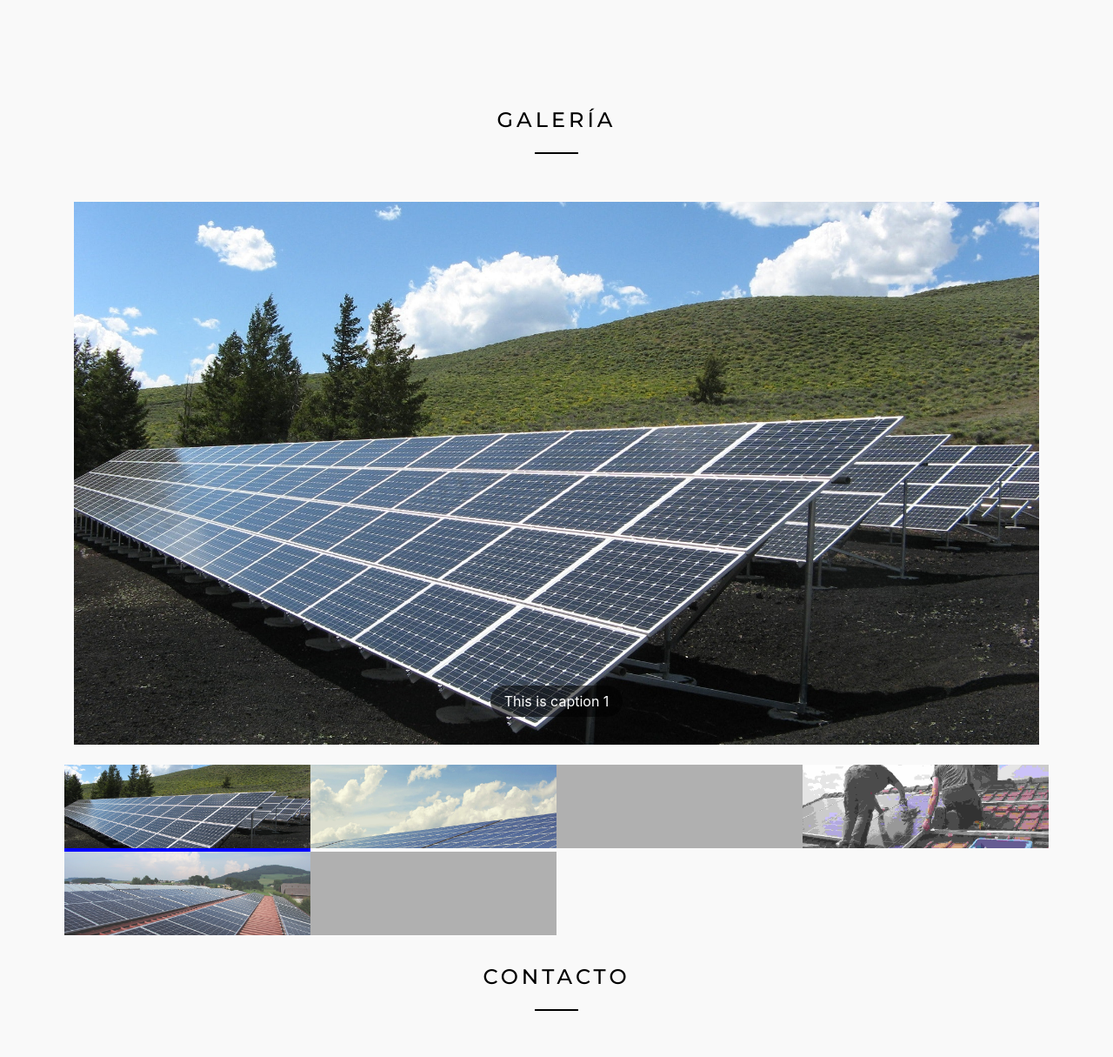
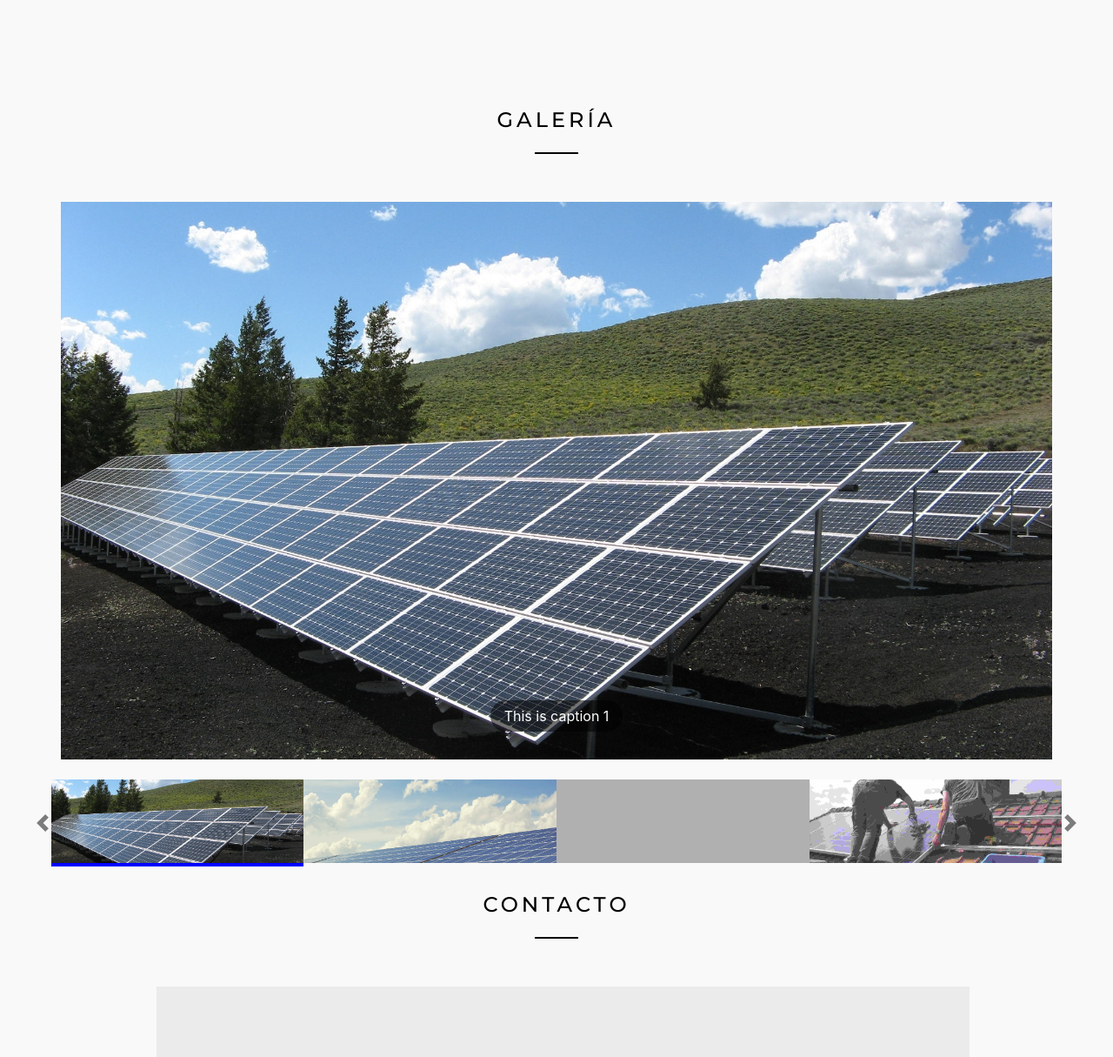
Before and after one commit to ccarcamog/indasa, a PHP site: page /component-show.php in a window 1280 px wide. Shown: the part 4532-5747 px from the top of the page at 87% size. Run offline with PHP 8.4, Linux system fonts and the light colour scheme; some libraries are stand-ins or nearby versions; grey boxes are pictures that could not be loaded.

Commit message:
Carousel de thumbnails creado

```diff
--- a/componentes/galeria.php
+++ b/componentes/galeria.php
@@ -10,7 +10,7 @@
 	</div>
 
 
-	<div class="container">
+	<div class="container p-0">
 		<ul class="wow fadeInUp" id="thumbnails">
 
 			<?php for ($i = 0; $i < 6; $i++) { ?>
@@ -21,12 +21,36 @@
 				</li>
 			<?php } ?>
 		</ul>
-		<div class="thumb-box">
+
+		<div class="thumb-box wow fadeInUp ">
+			<?php
+			$total = 6;
+			$cont = 0;
+			?>
 			<ul class="thumbs">
-				<?php for ($i = 0; $i < 6; $i++) { ?>
-					<li class="wow fadeInUp" data-wow-delay="<?= 0.2 * $i ?>s"><a href="#<?= ($i + 1) ?>" data-slide="<?= ($i + 1) ?>"><img src="/img/grupo-aider/galeria/galeria-<?= $i + 1 ?>.jpg" alt="This is caption 1 <a href='#link'>Even with links!</a>"></a></li>
-				<?php } ?>
-
+				<div id="thumbnailCarousel" class="carousel slide" data-ride="carousel" data-interval="3000">
+					<div class="carousel-inner">
+						<?php
+						while ($cont < $total) {
+						?>
+							<div class="carousel-item <?= ($cont == 0) ? "active" : "" ?>">
+								<?php for ($i = 0; $i < 4 && $cont < $total; $i++) { ?>
+									<li class="thumblink" data-goto="<?= ($i + 1) ?>"><a href="#<?= ($i + 1) ?>"><img src="/img/grupo-aider/galeria/galeria-<?= $i + 1 ?>.jpg" alt="This is caption 1 <a href='#link'>Even with links!</a>"></a></li>
+								<?php
+									$cont++;
+								} ?>
+							</div>
+						<?php } ?>
+					</div>
+					<a class="carousel-control-prev thumbnail-carousel-arrow-prev d-none d-md-flex svg-inverted" href="#thumbnailCarousel" role="button" data-slide="prev">
+						<span class="carousel-control-prev-icon " aria-hidden="true"></span>
+						<span class="sr-only">Previous</span>
+					</a>
+					<a class="carousel-control-next thumbnail-carousel-arrow-next d-none d-md-flex svg-inverted" href="#thumbnailCarousel" role="button" data-slide="next">
+						<span class="carousel-control-next-icon " aria-hidden="true"></span>
+						<span class="sr-only">Next</span>
+					</a>
+				</div>
 			</ul>
 		</div>
 
--- a/css/others/slippry.css
+++ b/css/others/slippry.css
@@ -336,3 +336,9 @@
 .thumbs{
 	padding: 0;
 }
+
+.thumbnail-carousel-arrow-prev{width:20px !important;left:-20px !important;}
+.thumbnail-carousel-arrow-next{width:20px !important;right:-20px !important;}
+.svg-inverted{
+  filter:invert(100%);
+}
--- a/js/active.js
+++ b/js/active.js
@@ -145,7 +145,8 @@
     }
   });
 
-  jQuery('.thumbs a').click(function () {
-    thumbs.goToSlide($(this).data('slide'));
+jQuery('.thumblink').click(function () {
+    console.log($(this).data('goto'))
+    thumbs.goToSlide($(this).data('goto'));
     return false;
   });
--- a/style.css
+++ b/style.css
@@ -881,7 +881,6 @@
 
 .single-clients-logo img{
     filter: grayscale(100%)  opacity(60%);
-
 }
 /* Blog Area CSS */
 
```
